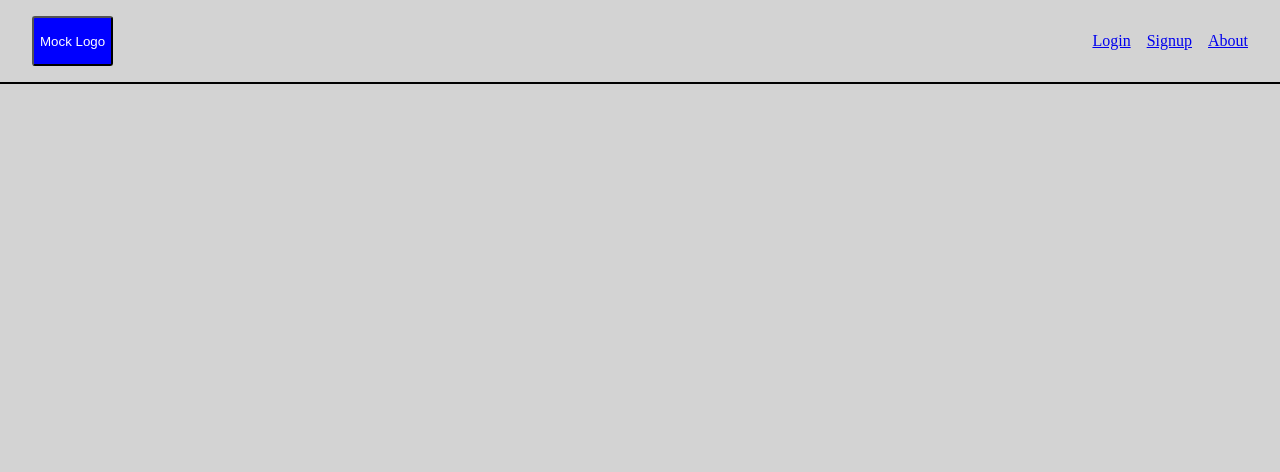
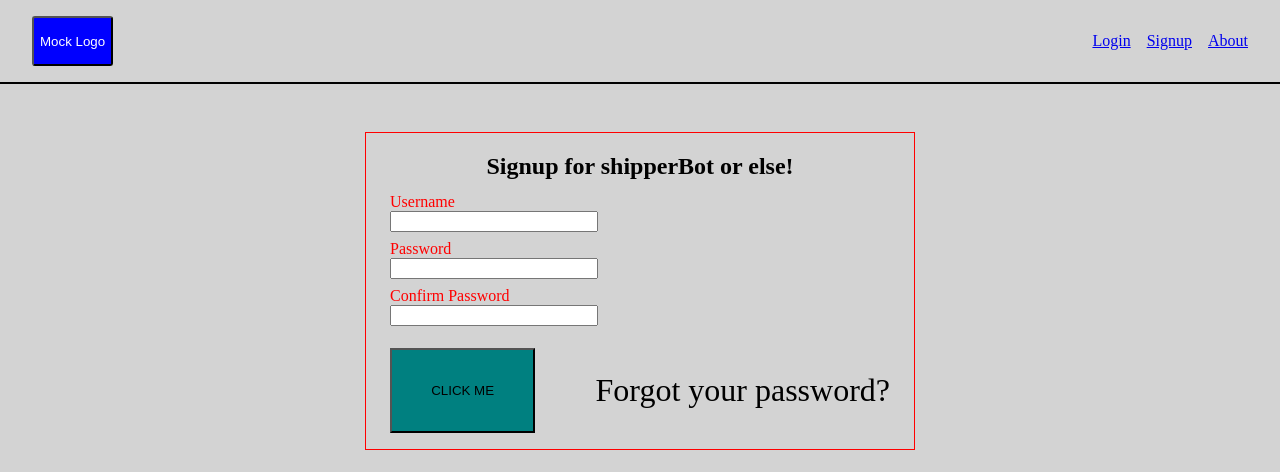
Before and after one commit to austin-bagwell/shipperbot-frontend, a React (Create React App) app: page /signup in a window 1280 px wide. Shown: the top 472 px of the page. Built offline with nearby package versions, Linux system fonts and the light colour scheme.

Commit message:
add basic signup page

```diff
--- a/src/App.js
+++ b/src/App.js
@@ -3,6 +3,7 @@ import { Navbar } from "./components/Navbar";
 import Landing from "./pages/Landing.js";
 import Login from "./pages/Login.js";
 import About from "./pages/About.js";
+import Signup from "./pages/Signup";
 
 function App() {
   return (
@@ -13,6 +14,7 @@ function App() {
           <Routes>
             <Route path="/" element={<Landing />}></Route>
             <Route path="/login" element={<Login />}></Route>
+            <Route path="/signup" element={<Signup />}></Route>
             <Route path="/about" element={<About />}></Route>
           </Routes>
         </div>
--- a/src/components/Navbar.js
+++ b/src/components/Navbar.js
@@ -40,7 +40,7 @@ function Navbar(props) {
           <Link to="/login">Login</Link>
         </Crumb>
         <Crumb>
-          <Link to="/login">Signup</Link>
+          <Link to="/signup">Signup</Link>
         </Crumb>
         <Crumb>
           <Link to="/about">About</Link>
--- /dev/null
+++ b/src/pages/Signup.js
@@ -0,0 +1,72 @@
+import styled from "styled-components";
+
+const FormWrapper = styled.div`
+  border: 1px solid red;
+  max-width: 500px;
+  min-height: 300px;
+  padding: 0 1.5rem 1rem 1.5rem;
+  margin: auto;
+  display: flex;
+  flex-direction: column;
+  justify-content: space-between;
+`;
+
+const Form = styled.form`
+  display: flex;
+  flex-direction: column;
+`;
+
+const Label = styled.label`
+  color: red;
+  max-width: 200px;
+`;
+
+const Input = styled.input`
+  color: blue;
+  max-width: 200px;
+  margin-bottom: 0.5rem;
+`;
+
+const Button = styled.button`
+  min-height: 85px;
+  background-color: teal;
+  flex: 0.5 0 85px;
+`;
+
+const Link = styled.a`
+  text-decoration: none;
+  font-size: 2em;
+`;
+
+const Wrapper = styled.div`
+  display: flex;
+  justify-content: space-between;
+  align-items: center;
+`;
+
+export default function Signup() {
+  const submit = (e) => {
+    e.preventDefault();
+    console.log(`clicked submit button`);
+  };
+
+  return (
+    <FormWrapper>
+      <h2 style={{ marginBottom: 0, textAlign: "center" }}>
+        Signup for shipperBot or else!
+      </h2>
+      <Form>
+        <Label>Username</Label>
+        <Input type="text"></Input>
+        <Label>Password</Label>
+        <Input type="password"></Input>
+        <Label>Confirm Password</Label>
+        <Input type="password"></Input>
+      </Form>
+      <Wrapper>
+        <Button onClick={submit}>CLICK ME</Button>
+        <Link a="#">Forgot your password?</Link>
+      </Wrapper>
+    </FormWrapper>
+  );
+}
```
